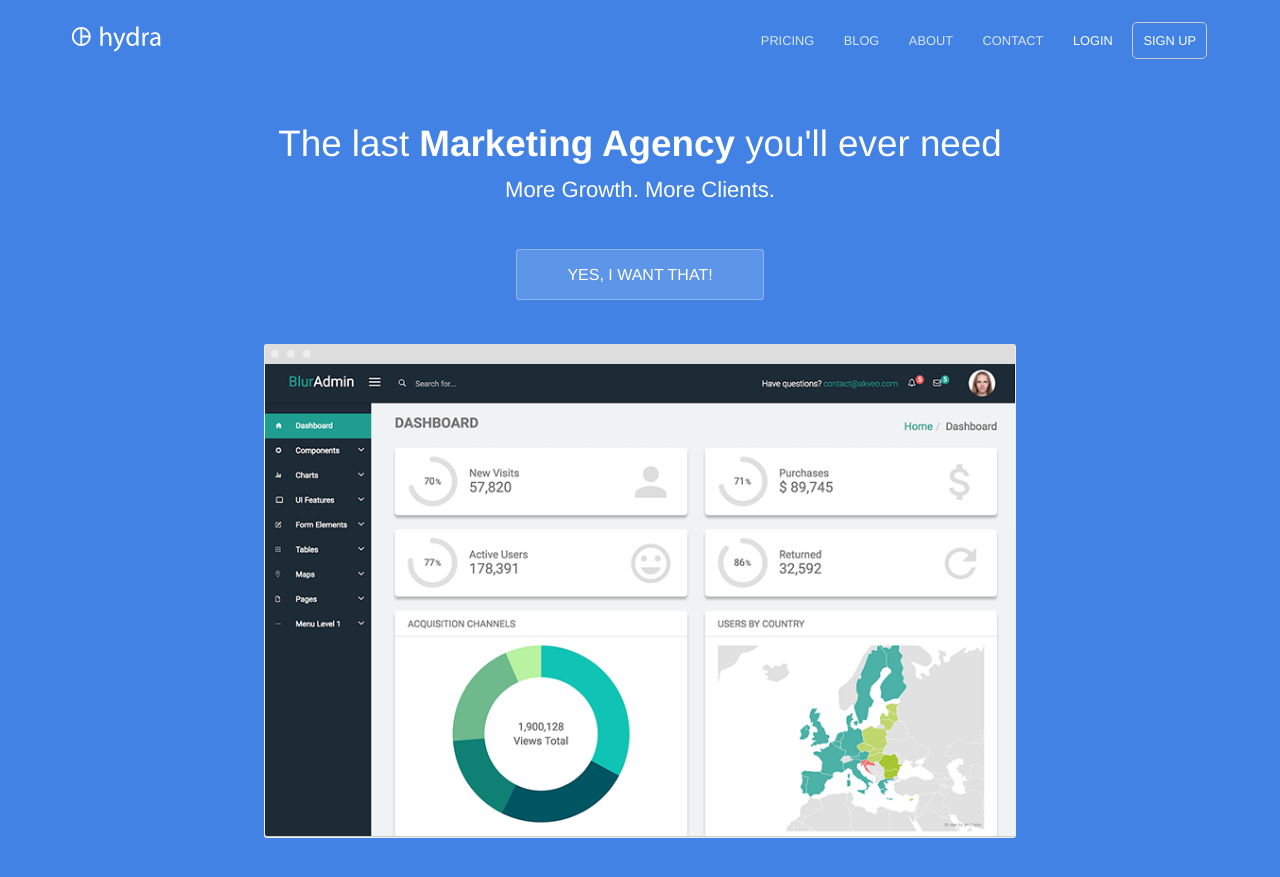
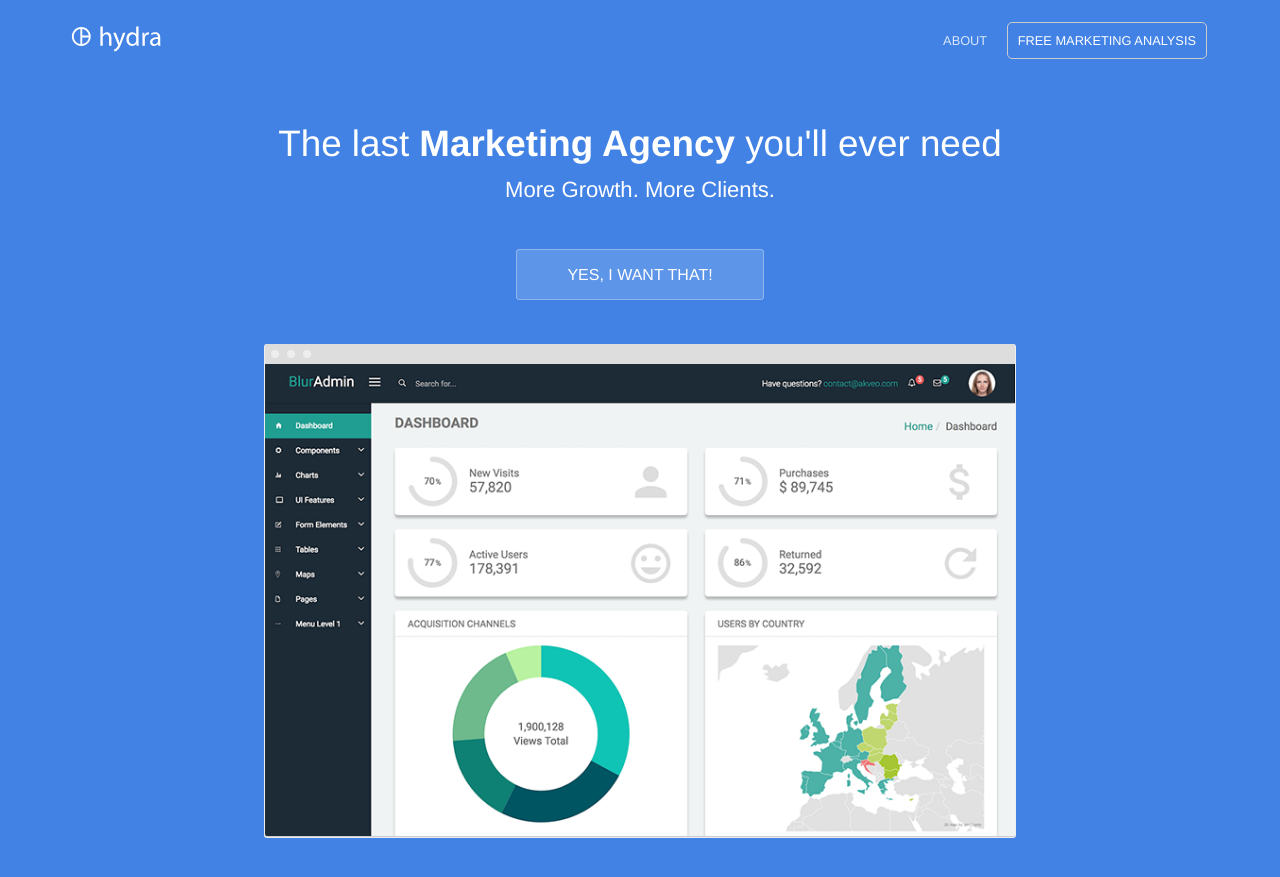
Before and after one commit to Huntinex/MMResults, a Jekyll site: the page built from index.html, in a window 1280 px wide and 900 px high. Shown: the top 877 px of the window. Built offline with Jekyll 4.4.1, drawn with Linux system fonts in a browser that asks for light colours; some of the changed lines change nothing that is shown.

Commit message:
Update navigation.yml

```diff
--- a/_data/navigation.yml
+++ b/_data/navigation.yml
@@ -1,24 +1,24 @@
-- name: Pricing
-  link: /pricing/
-  new_window: false
-  highlight: false
-- name: Blog
-  link: /blog/
-  new_window: false
-  highlight: false
+# # # - name: Pricing
+# #   link: /pricing/
+# #   new_window: false
+# #   highlight: false
+# - name: Blog
+#   link: /blog/
+#   new_window: false
+#   highlight: false
 - name: About
   link: /about/
   new_window: false
   highlight: false
-- name: Contact
-  link: /contact/
-  new_window: false
-  highlight: false
-- name: Login
-  link: /
-  new_window: true
-  highlight: false
-- name: Sign Up
+# - name: Contact
+#   link: /contact/
+#   new_window: false
+#   highlight: false
+- name: Free Marketing Analysis
   link: /
   new_window: true
   highlight: true
+# - name: Sign Up
+#   link: /
+#   new_window: true
+#   highlight: true
```
